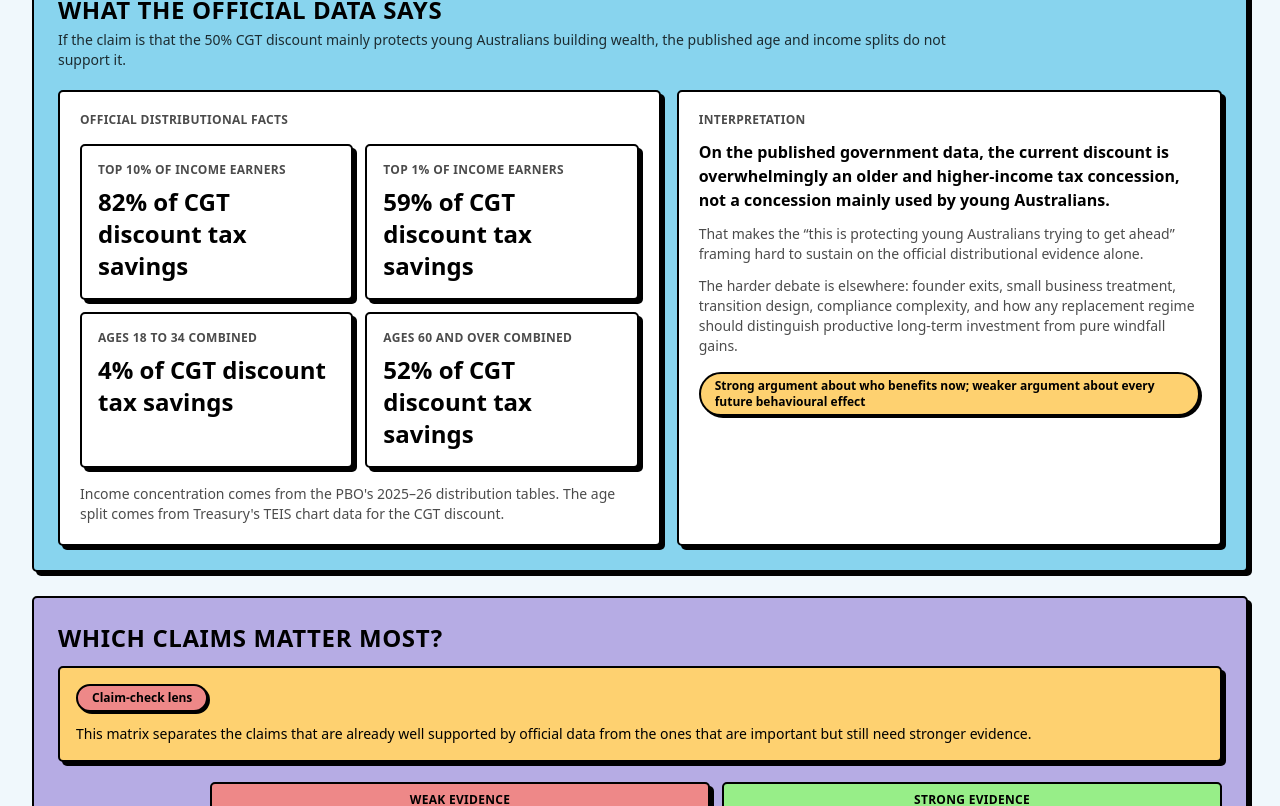
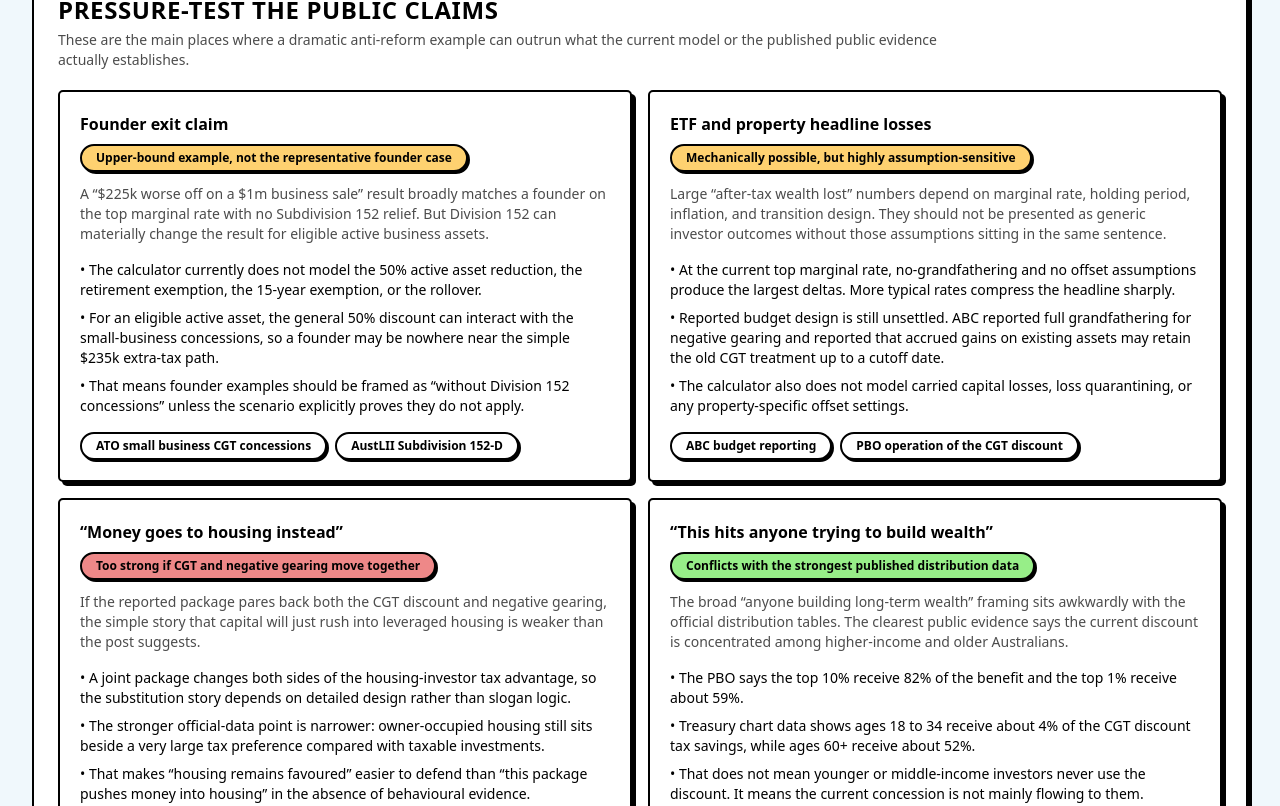
Before and after one commit to suryast/australia-cgt-reform, a Next.js app: page / in a window 1280 px wide. Shown: the part 2114-2920 px from the top of the page. Built offline with nearby package versions, Linux system fonts and the light colour scheme.

Commit message:
Clarify CGT claim boundaries

```diff
--- a/app/HomePageClient.tsx
+++ b/app/HomePageClient.tsx
@@ -183,6 +183,97 @@ const REFERENCE_LINKS = [
     title: 'RBA: Household Sector Chart Pack',
     href: 'https://www.rba.gov.au/chart-pack/household-sector.html',
     detail: 'Macro context for household wealth, liabilities and housing concentration.',
+  },
+]
+
+const CLAIM_CHECKS = [
+  {
+    title: 'Founder exit claim',
+    verdict: 'Upper-bound example, not the representative founder case',
+    tone: 'warning' as const,
+    body:
+      'A “$225k worse off on a $1m business sale” result broadly matches a founder on the top marginal rate with no Subdivision 152 relief. But Division 152 can materially change the result for eligible active business assets.',
+    bullets: [
+      'The calculator currently does not model the 50% active asset reduction, the retirement exemption, the 15-year exemption, or the rollover.',
+      'For an eligible active asset, the general 50% discount can interact with the small-business concessions, so a founder may be nowhere near the simple $235k extra-tax path.',
+      'That means founder examples should be framed as “without Division 152 concessions” unless the scenario explicitly proves they do not apply.',
+    ],
+    sources: [
+      {
+        label: 'ATO small business CGT concessions',
+        href: 'https://www.ato.gov.au/law/view/view.htm?docid=SAV/CGTCONCESSIONS/00001',
+      },
+      {
+        label: 'AustLII Subdivision 152-D',
+        href: 'https://classic.austlii.edu.au/au/legis/cth/consol_act/itaa1997240/s152.300.html',
+      },
+    ],
+  },
+  {
+    title: 'ETF and property headline losses',
+    verdict: 'Mechanically possible, but highly assumption-sensitive',
+    tone: 'warning' as const,
+    body:
+      'Large “after-tax wealth lost” numbers depend on marginal rate, holding period, inflation, and transition design. They should not be presented as generic investor outcomes without those assumptions sitting in the same sentence.',
+    bullets: [
+      'At the current top marginal rate, no-grandfathering and no offset assumptions produce the largest deltas. More typical rates compress the headline sharply.',
+      'Reported budget design is still unsettled. ABC reported full grandfathering for negative gearing and reported that accrued gains on existing assets may retain the old CGT treatment up to a cutoff date.',
+      'The calculator also does not model carried capital losses, loss quarantining, or any property-specific offset settings.',
+    ],
+    sources: [
+      {
+        label: 'ABC budget reporting',
+        href: 'https://www.abc.net.au/news/2026-05-05/labor-to-change-cgt-negative-gearing-and-trusts-in-budget/106640096',
+      },
+      {
+        label: 'PBO operation of the CGT discount',
+        href: 'https://www.pbo.gov.au/publications-and-data/publications/costings/operation-CGT-discount',
+      },
+    ],
+  },
+  {
+    title: '“Money goes to housing instead”',
+    verdict: 'Too strong if CGT and negative gearing move together',
+    tone: 'danger' as const,
+    body:
+      'If the reported package pares back both the CGT discount and negative gearing, the simple story that capital will just rush into leveraged housing is weaker than the post suggests.',
+    bullets: [
+      'A joint package changes both sides of the housing-investor tax advantage, so the substitution story depends on detailed design rather than slogan logic.',
+      'The stronger official-data point is narrower: owner-occupied housing still sits beside a very large tax preference compared with taxable investments.',
+      'That makes “housing remains favoured” easier to defend than “this package pushes money into housing” in the absence of behavioural evidence.',
+    ],
+    sources: [
+      {
+        label: 'ABC on linked CGT and negative gearing changes',
+        href: 'https://www.abc.net.au/news/2026-05-05/labor-to-change-cgt-negative-gearing-and-trusts-in-budget/106640096',
+      },
+      {
+        label: 'Treasury TEIS publication',
+        href: 'https://treasury.gov.au/publication/p2025-721342',
+      },
+    ],
+  },
+  {
+    title: '“This hits anyone trying to build wealth”',
+    verdict: 'Conflicts with the strongest published distribution data',
+    tone: 'success' as const,
+    body:
+      'The broad “anyone building long-term wealth” framing sits awkwardly with the official distribution tables. The clearest public evidence says the current discount is concentrated among higher-income and older Australians.',
+    bullets: [
+      'The PBO says the top 10% receive 82% of the benefit and the top 1% receive about 59%.',
+      'Treasury chart data shows ages 18 to 34 receive about 4% of the CGT discount tax savings, while ages 60+ receive about 52%.',
+      'That does not mean younger or middle-income investors never use the discount. It means the current concession is not mainly flowing to them.',
+    ],
+    sources: [
+      {
+        label: 'PBO distribution tables',
+        href: 'https://www.pbo.gov.au/sites/default/files/2026-02/PBO%20-%20Operation%20of%20the%20CGT%20discount.pdf',
+      },
+      {
+        label: 'Treasury TEIS chart workbook',
+        href: 'https://treasury.gov.au/sites/default/files/2025-12/p2025-721342-chart-data.xlsx',
+      },
+    ],
   },
 ]
 
@@ -464,12 +555,67 @@ export default function HomePageClient() {
 
             <div className="mt-4 card-brutal bg-white p-4">
               <p className="text-[11px] sm:text-xs font-black uppercase tracking-wide text-foreground-muted">
-                Important limitation
+                Modelling boundary
               </p>
               <p className="mt-2 text-xs sm:text-sm text-foreground-muted">
                 This page is a sensitivity tool, not a tax ruling. It does not by itself prove any live policy
                 package, age-cohort incidence, capital flight, or business response.
               </p>
+              <p className="mt-3 text-xs sm:text-sm text-foreground-muted">
+                It also does <strong>not</strong> currently model Subdivision 152 small-business concessions,
+                grandfathering or pre/post-cutoff gain apportionment, carried capital losses, or negative
+                gearing settings.
+              </p>
+            </div>
+          </div>
+        </section>
+
+        <section className="mb-6">
+          <div className="card-brutal p-4 sm:p-6">
+            <h2 className="text-lg sm:text-2xl font-black uppercase tracking-wide">
+              Pressure-Test The Public Claims
+            </h2>
+            <p className="mt-1 max-w-4xl text-xs sm:text-sm text-foreground-muted">
+              These are the main places where a dramatic anti-reform example can outrun what the current model
+              or the published public evidence actually establishes.
+            </p>
+
+            <div className="mt-5 grid gap-4 xl:grid-cols-2">
+              {CLAIM_CHECKS.map((claim) => (
+                <div key={claim.title} className="card-brutal bg-white p-4 sm:p-5">
+                  <div className="flex flex-wrap items-start justify-between gap-2">
+                    <p className="text-sm sm:text-base font-black">{claim.title}</p>
+                    <span className={`badge-brutal text-[10px] sm:text-xs ${
+                      claim.tone === 'success'
+                        ? 'badge-success'
+                        : claim.tone === 'warning'
+                          ? 'badge-warning'
+                          : 'badge-danger'
+                    }`}>
+                      {claim.verdict}
+                    </span>
+                  </div>
+                  <p className="mt-3 text-xs sm:text-sm text-foreground-muted">{claim.body}</p>
+                  <ul className="mt-4 space-y-2 text-xs sm:text-sm">
+                    {claim.bullets.map((bullet) => (
+                      <li key={bullet}>• {bullet}</li>
+                    ))}
+                  </ul>
+                  <div className="mt-4 flex flex-wrap gap-2">
+                    {claim.sources.map((source) => (
+                      <a
+                        key={`${claim.title}-${source.label}`}
+                        href={source.href}
+                        target="_blank"
+                        rel="noopener noreferrer"
+                        className="badge-brutal bg-bg-alt text-[10px] sm:text-xs brutal-hover"
+                      >
+                        {source.label}
+                      </a>
+                    ))}
+                  </div>
+                </div>
+              ))}
             </div>
           </div>
         </section>
```
Also changed, not shown: 1 other file (tests, documents, lock files or other folders).
